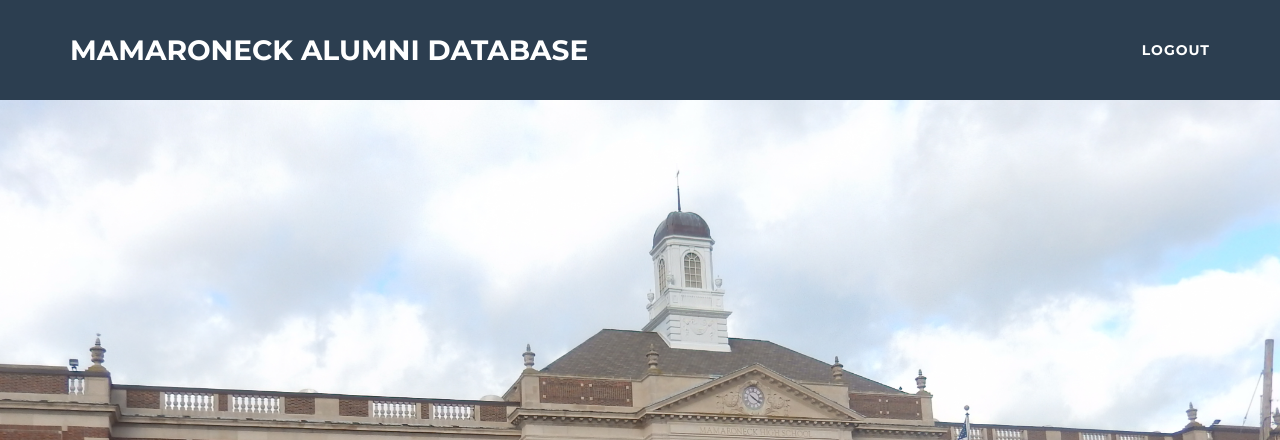
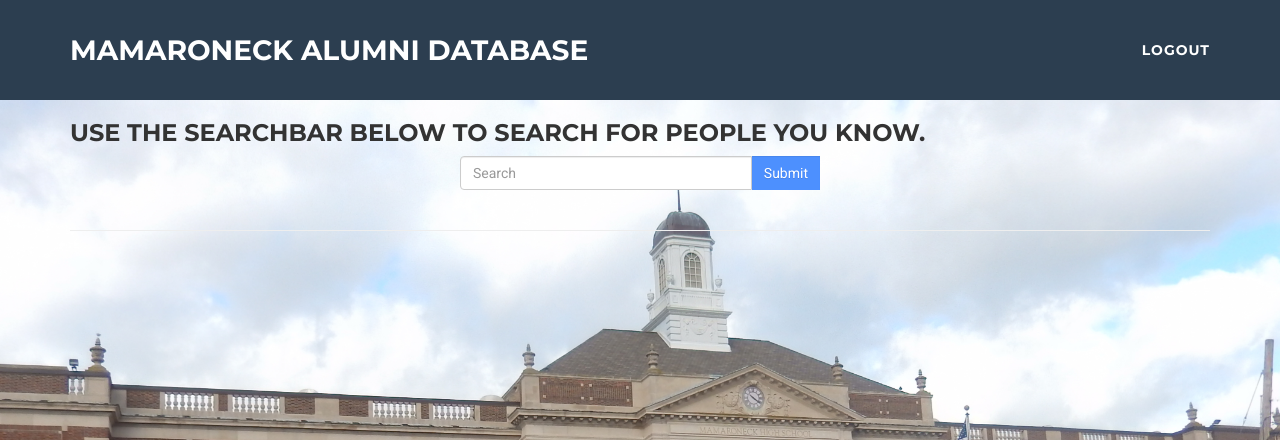
Before and after one commit to MHSCSClub/MHSAlumDB, a PHP site: page /profile/individualalumni.php?alumniid=1 in a window 1280 px wide. Shown: the top 440 px of the page. Run offline with PHP 8.4, Linux system fonts and the light colour scheme; data that the repository does not hold is empty; some libraries are stand-ins or nearby versions.

Commit message:
added html

```diff
--- a/profile/individualalumni.php
+++ b/profile/individualalumni.php
@@ -61,6 +61,26 @@
         </div>
         <!-- /.container-fluid -->
     </nav>
+    <section>
+			<div class="container">
+	            <div class="row">
+                    <div class="col-lg-12">
+                        <h3>Use the Searchbar below to search for people you know.</h3>
+                    </div>
+                </div>
+                <div class="row">
+                    <div class="col-lg-4 col-lg-offset-4">
+                        <form class="input-group" method="GET">
+                                <input type="text" id="search" class="form-control"  name="search" placeholder="Search"/>
+                                <span class="input-group-btn">
+                                    <input type="submit" class="form-control button" value="Submit"/>
+                                </span>
+                        </form>
+                    </div>
+                </div>
+                <br>
+                <div class="row">
+                    <div class="col-lg-12">
     <?php
         ini_set('display_errors', 1);
         include ('../php/rds.php');
@@ -87,5 +107,44 @@
         }
 
     ?>
+    <hr>
+    </div>
+    </div>
+    </div>
+    </section>
+    <!-- Scroll to Top Button (Only visible on small and extra-small screen sizes) -->
+    <div class="scroll-top page-scroll hidden-sm hidden-xs hidden-lg hidden-md">
+    <a class="btn btn-primary" href="#page-top">
+    <i class="fa fa-chevron-up"></i>
+    </a>
+    </div>
+
+<script>
+//http://stackoverflow.com/questions/5448545/how-to-retrieve-get-parameters-from-javascript
+function findGetParameter(parameterName) {
+var result = null,
+tmp = [];
+var items = location.search.substr(1).split("&");
+for (var index = 0; index < items.length; index++) {
+tmp = items[index].split("=");
+if (tmp[0] === parameterName) result = decodeURIComponent(tmp[1]);
+}
+return result;
+}
+
+document.getElementById('search').value=findGetParameter(search);
+</script>
+
+<!-- Bootstrap Core JavaScript -->
+<script src="../js/bootstrap.min.js"></script>
+
+<!-- Plugin JavaScript -->
+<script src="https://cdnjs.cloudflare.com/ajax/libs/jquery-easing/1.3/jquery.easing.min.js"></script>
+
+
+<!-- Theme JavaScript -->
+<script src="../js/freelancer.min.js"></script>
+
 </body>
+
 </html>
```
